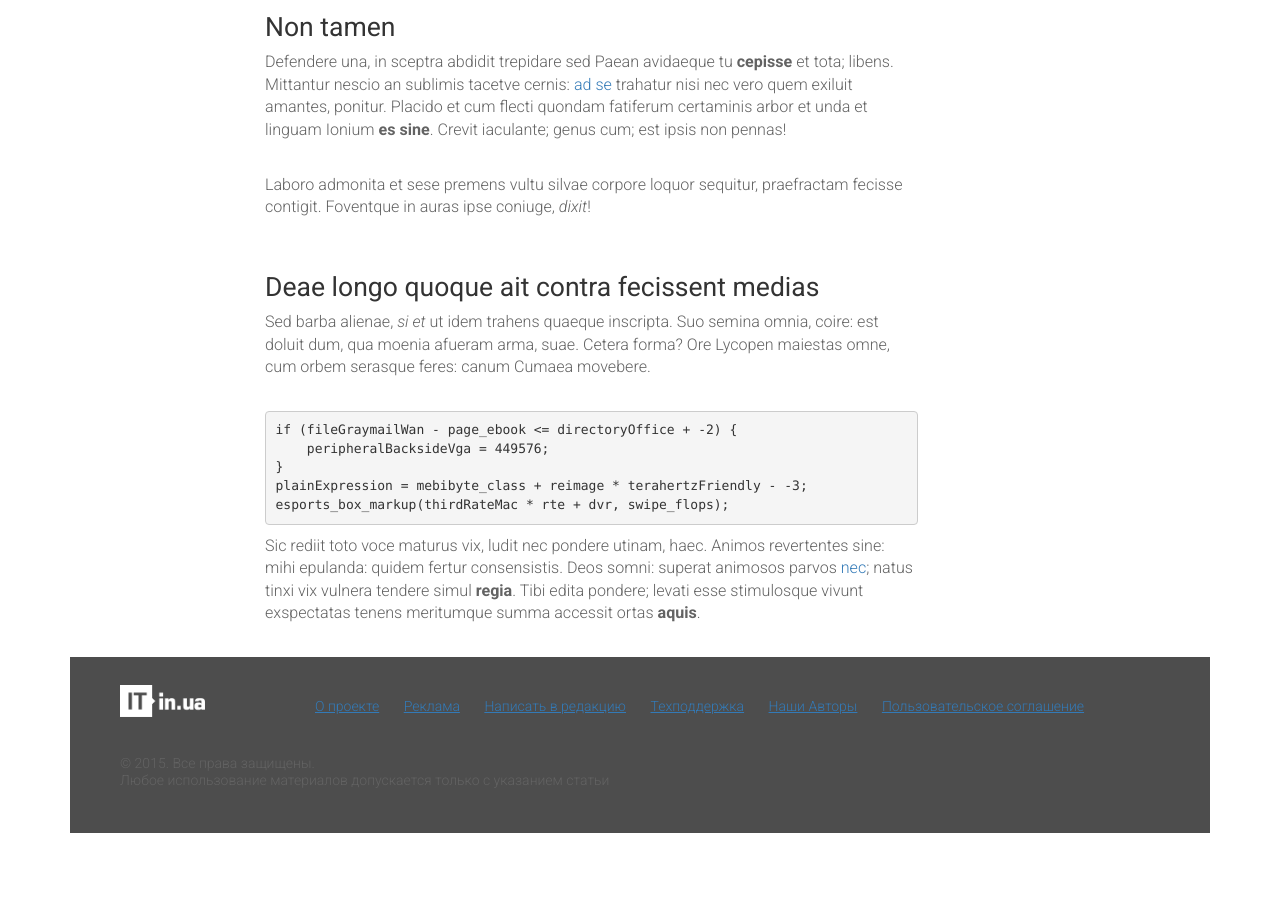
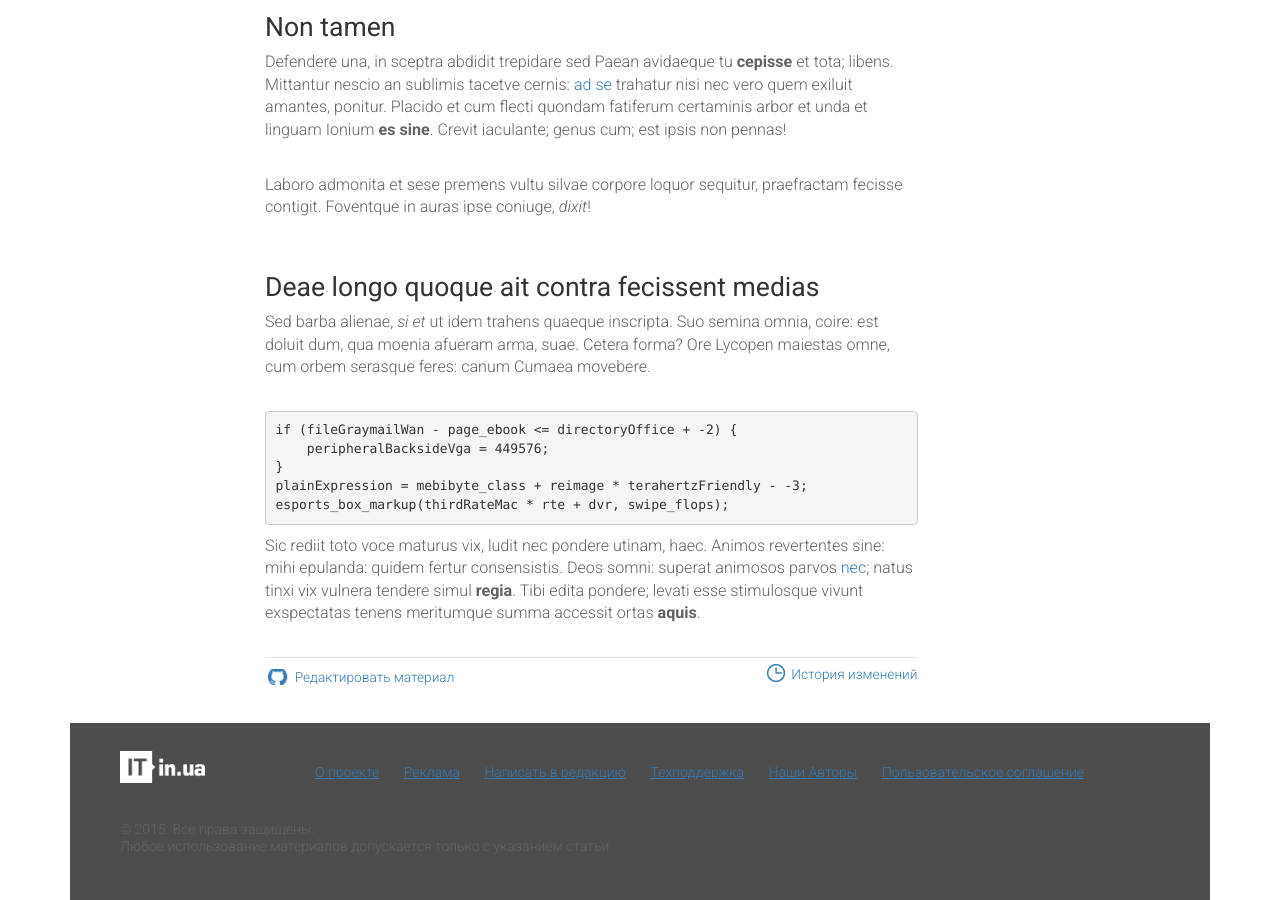
Before and after one commit to itinua/itinua.github.io, a Jekyll site: the page built from content/reklama.md, in a window 1280 px wide and 900 px high, scrolled down 673 px. Built offline with Jekyll 4.4.1, drawn with Linux system fonts in a browser that asks for light colours; Markdown is read by kramdown in place of the engine named in the settings; before the commit the page ends 1506 px from its top, so only the background shows below that.

Commit message:
add edit and history info

```diff
--- a/_layouts/main.html
+++ b/_layouts/main.html
@@ -17,6 +17,19 @@ withLine: true
         <div class="col-md-7 article-body">  <!--  CENTER    -->
 
               {{content}}
+
+            <p class="edit-article">
+
+
+                <a href="https://github.com/itinua/itinua.github.io/blob/master{{page.url | replace:'.html','.md' }}" target="_blank">
+                  <span class="git-cliche git-blue">
+                    <img src="/images/github-mask.png" width="26" alt="gitHUB" /></span>
+                  Редактировать материал</a>
+                <a href="https://github.com/itinua/itinua.github.io/commits/master{{page.url | replace:'.html','.md' }}" class="pull-right" target="_blank">
+                  <img src="/images/history.png" width="24" alt="i" />
+                  История изменений</a>
+              </p>
+
         </div>
 
         <div class="col-md-3 right-col">
```
